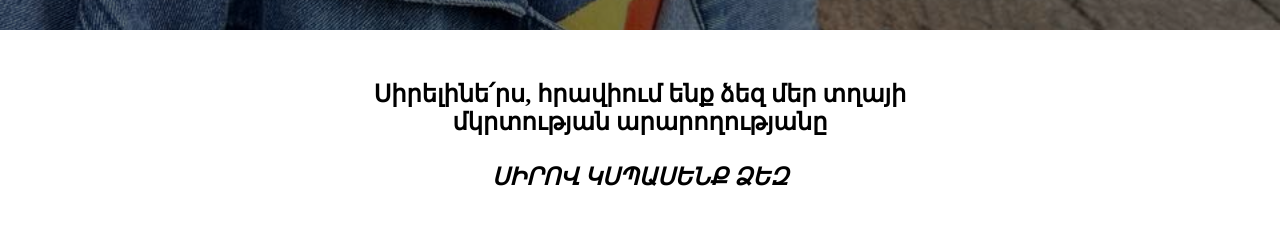
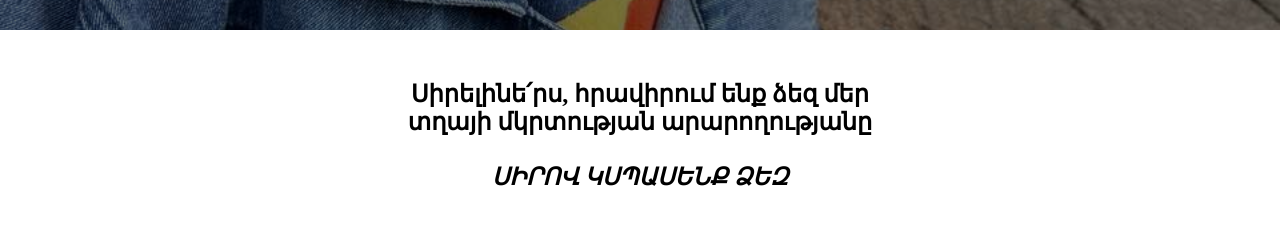
Before and after one commit to valerDay/valerDay.github.io, a plain HTML site: page index.html in a window 1280 px wide. Shown: the part 710-952 px from the top of the page. Drawn offline with Linux system fonts and the light colour scheme.

Commit message:
Update index.html

```diff
--- a/index.html
+++ b/index.html
@@ -39,7 +39,7 @@
     <!-- <i class="fa-solid fa-angles-down down"></i> -->
 </head>
 <div class="hraver">
-    <h1 class="hraverh1">Սիրելինե՛րս, հրավիում ենք ձեզ մեր տղայի մկրտության արարողությանը<br><br><span>ՍԻՐՈՎ ԿՍՊԱՍԵՆՔ ՁԵԶ</span></h1>
+    <h1 class="hraverh1">Սիրելինե՛րս, հրավիրում ենք ձեզ մեր տղայի մկրտության արարողությանը<br><br><span>ՍԻՐՈՎ ԿՍՊԱՍԵՆՔ ՁԵԶ</span></h1>
 </div>
 <div class="day">
     <h2 class="day2">ՀԱՆԴԻՊՄԱՆ ՕՐԸ</h2>
```
